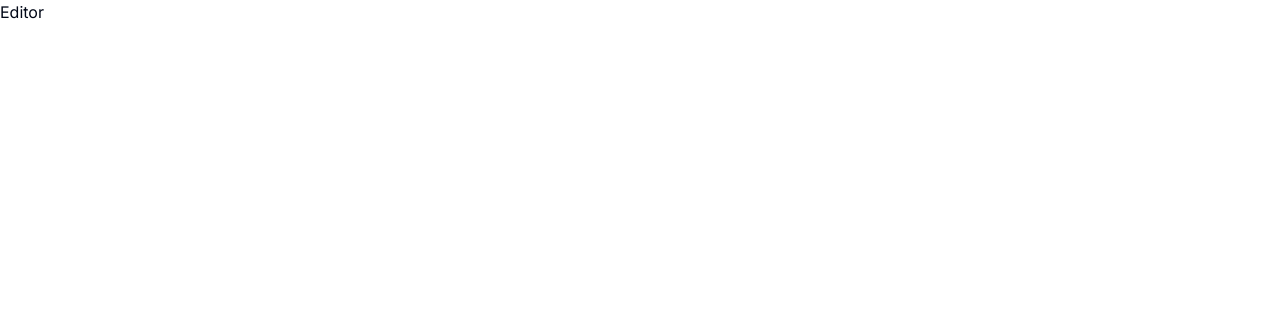
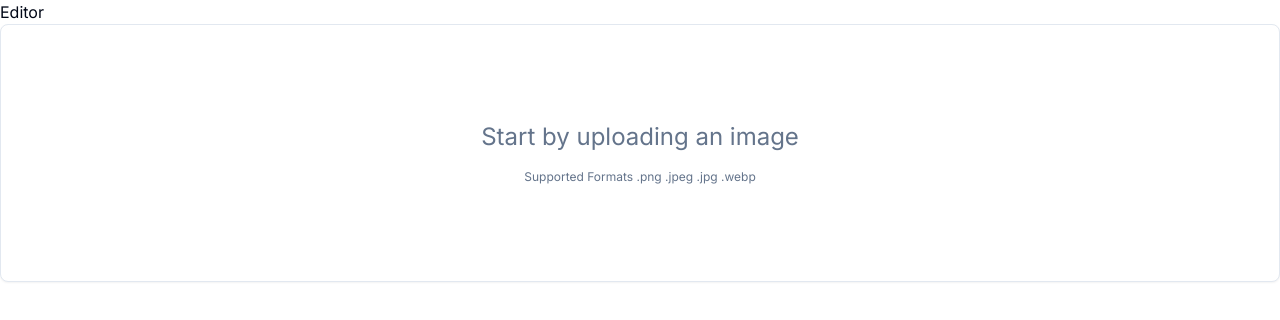
Before and after one commit to toshiaki-iizuka/ai_image_editor, a Next.js app: page / in a window 1280 px wide. Shown: the top 320 px of the page. Built offline with nearby package versions, Linux system fonts and the light colour scheme.

Commit message:
feat: add uploading image func

```diff
--- a/app/page.tsx
+++ b/app/page.tsx
@@ -2,11 +2,14 @@
 
 import Image from "next/image";
 import Editor from "@/components/Editor";
+import { ImageStore } from "@/lib/image-store";
 
 export default function Home() {
 	return (
-		<main>
-			<Editor />
-		</main>
+		<ImageStore.Provider initialValue={{ generating: false }}>
+			<main className="h-full">
+				<Editor />
+			</main>
+		</ImageStore.Provider>
 	);
 }
--- a/components/Editor.tsx
+++ b/components/Editor.tsx
@@ -1,11 +1,13 @@
 "use client";
 
 import Image from "next/image";
+import UploadImage from "./upload/UploadImage";
 
 const Editor = () => {
 	return (
 		<div>
 			<h1>Editor</h1>
+			<UploadImage />
 		</div>
 	);
 };
--- /dev/null
+++ b/components/ui/card.tsx
@@ -0,0 +1,79 @@
+import * as React from "react"
+
+import { cn } from "@/lib/utils"
+
+const Card = React.forwardRef<
+  HTMLDivElement,
+  React.HTMLAttributes<HTMLDivElement>
+>(({ className, ...props }, ref) => (
+  <div
+    ref={ref}
+    className={cn(
+      "rounded-lg border bg-card text-card-foreground shadow-sm",
+      className
+    )}
+    {...props}
+  />
+))
+Card.displayName = "Card"
+
+const CardHeader = React.forwardRef<
+  HTMLDivElement,
+  React.HTMLAttributes<HTMLDivElement>
+>(({ className, ...props }, ref) => (
+  <div
+    ref={ref}
+    className={cn("flex flex-col space-y-1.5 p-6", className)}
+    {...props}
+  />
+))
+CardHeader.displayName = "CardHeader"
+
+const CardTitle = React.forwardRef<
+  HTMLParagraphElement,
+  React.HTMLAttributes<HTMLHeadingElement>
+>(({ className, ...props }, ref) => (
+  <h3
+    ref={ref}
+    className={cn(
+      "text-2xl font-semibold leading-none tracking-tight",
+      className
+    )}
+    {...props}
+  />
+))
+CardTitle.displayName = "CardTitle"
+
+const CardDescription = React.forwardRef<
+  HTMLParagraphElement,
+  React.HTMLAttributes<HTMLParagraphElement>
+>(({ className, ...props }, ref) => (
+  <p
+    ref={ref}
+    className={cn("text-sm text-muted-foreground", className)}
+    {...props}
+  />
+))
+CardDescription.displayName = "CardDescription"
+
+const CardContent = React.forwardRef<
+  HTMLDivElement,
+  React.HTMLAttributes<HTMLDivElement>
+>(({ className, ...props }, ref) => (
+  <div ref={ref} className={cn("p-6 pt-0", className)} {...props} />
+))
+CardContent.displayName = "CardContent"
+
+const CardFooter = React.forwardRef<
+  HTMLDivElement,
+  React.HTMLAttributes<HTMLDivElement>
+>(({ className, ...props }, ref) => (
+  <div
+    ref={ref}
+    className={cn("flex items-center p-6 pt-0", className)}
+    {...props}
+  />
+))
+CardFooter.displayName = "CardFooter"
+
+export { Card, CardHeader, CardFooter, CardTitle, CardDescription, CardContent }
--- /dev/null
+++ b/components/upload/UploadImage.tsx
@@ -0,0 +1,52 @@
+"use client";
+
+import { Card, CardContent } from "../ui/card";
+import { cn } from "@/lib/utils";
+import { uploadImage } from "@/server/upload-image";
+import { useDropzone } from "react-dropzone";
+
+const UploadImage = () => {
+	const { getRootProps, getInputProps, isDragActive } = useDropzone({
+		maxFiles: 1,
+		accept: {
+			"image/png": [".png"],
+			"image/jpg": [".jpg"],
+			"image/jpeg": [".jpeg"],
+			"image/webp": [".webp"],
+		},
+		onDrop: async (acceptFiles, fileRejections) => {
+			if (acceptFiles.length) {
+				const formData = new FormData();
+				formData.append("image", acceptFiles[0]);
+				const objectUrl = URL.createObjectURL(acceptFiles[0]);
+				// STATE MANAGEMENT STUFF TO CREATE LAYERS, SET THE ACTIVE LAYER, AND SET THE IMAGE AS THE ACTIVE LAYER
+				const res = await uploadImage({ image: formData });
+			}
+		},
+	});
+	return (
+		<Card
+			{...getRootProps()}
+			className={cn(
+				" hover:cursor-pointer hover:bg-secondary hover:border-primary transition-all ease-in-out",
+				`${isDragActive ? "animate-pulse border-primary bg-secondary" : ""}`,
+			)}
+		>
+			<CardContent className="flex flex-col h-full items-center justify-center px-2 py-24 text-xs">
+				<input {...getInputProps()} />
+				<div className="flex items-center flex-col justify-center gap-4">
+					<p className="text-muted-foreground text-2xl">
+						{isDragActive
+							? "Drop your image here!"
+							: "Start by uploading an image"}
+					</p>
+					<p className="text-muted-foreground">
+						Supported Formats .png .jpeg .jpg .webp
+					</p>
+				</div>
+			</CardContent>
+		</Card>
+	);
+};
+
+export default UploadImage;
--- /dev/null
+++ b/lib/image-store.ts
@@ -0,0 +1,35 @@
+import React from "react";
+import createZustandContext from "./zustand-context";
+import { createStore } from "zustand/vanilla";
+import { createJSONStorage, persist } from "zustand/middleware";
+import { useStore } from "zustand";
+
+type State = {
+	generating: boolean;
+	setGenerating: (generating: boolean) => void;
+};
+
+const getStore = (initialState: { generating: boolean }) => {
+	return createStore<State>()(
+		persist(
+			(set) => ({
+				generating: initialState.generating,
+				setGenerating: (generating) => set({ generating }),
+			}),
+			{
+				name: "image-store",
+				storage: createJSONStorage(() => localStorage),
+			},
+		),
+	);
+};
+
+export const ImageStore = createZustandContext(getStore);
+
+export function useImageStore<T>(selector: (state: State) => T) {
+	const store = React.useContext(ImageStore.Context);
+	if (!store) {
+		throw new Error("Missing ImageStore provider");
+	}
+	return useStore(store, selector);
+}
--- /dev/null
+++ b/lib/safe-action.ts
@@ -0,0 +1,3 @@
+import { createSafeActionClient } from "next-safe-action";
+
+export const actionClient = createSafeActionClient();
--- /dev/null
+++ b/lib/zustand-context.tsx
@@ -0,0 +1,25 @@
+import React from "react";
+import type { StoreApi } from "zustand";
+
+const createZustandContext = <TInitial, TStore extends StoreApi<any>>(
+	getStore: (initial: TInitial) => TStore,
+) => {
+	const Context = React.createContext(null as any as TStore);
+
+	const Provider = (props: {
+		children?: React.ReactNode;
+		initialValue: TInitial;
+	}) => {
+		const [store] = React.useState(getStore(props.initialValue));
+
+		return <Context.Provider value={store}>{props.children}</Context.Provider>;
+	};
+
+	return {
+		useContext: () => React.useContext(Context),
+		Context,
+		Provider,
+	};
+};
+
+export default createZustandContext;
```
Also changed, not shown: 1 other file (tests, documents, lock files or other folders).
